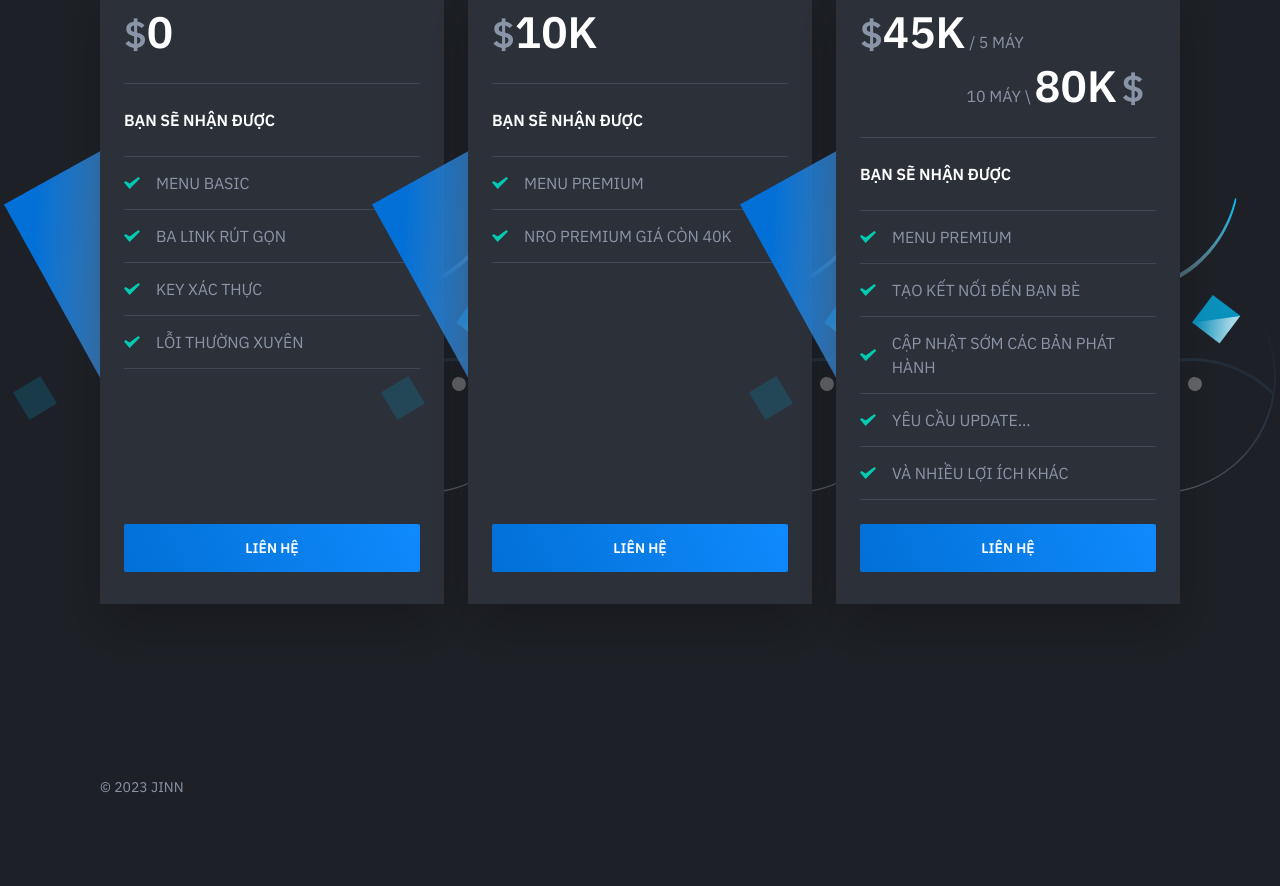
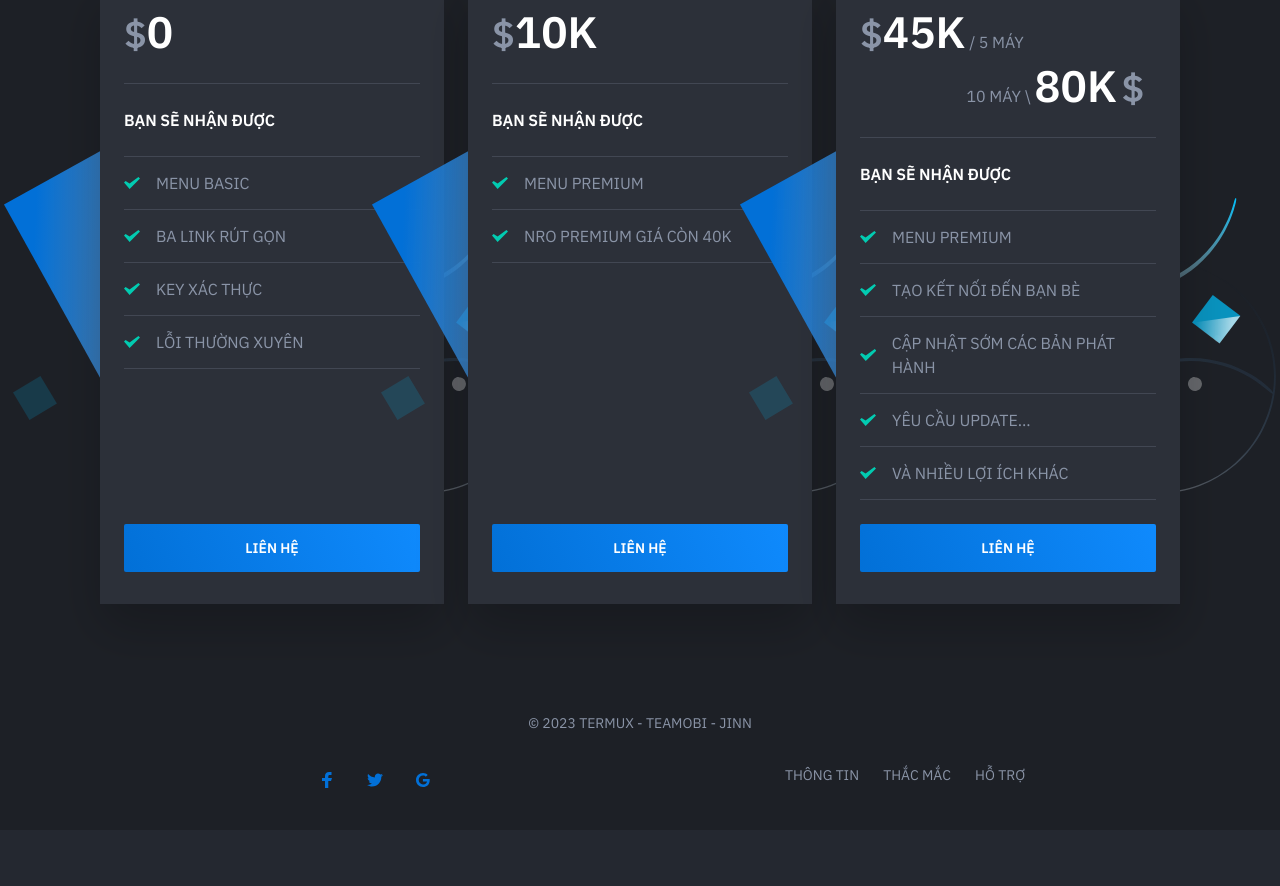
Before and after one commit to truong10css/TRUONGG-PAGE, a plain HTML site: page index.html in a window 1280 px wide. Shown: the part 1913-2799 px from the top of the page. After the commit the page ends 2743 px from the top, so only its background shows below. Drawn offline with nearby package versions, Linux system fonts and the light colour scheme.

Commit message:
Update index.html

```diff
--- a/index.html
+++ b/index.html
@@ -228,16 +228,62 @@
 
         <footer class="site-footer">
             <div class="container">
-                <div class="site-footer-inner">
-                    <div class="brand footer-brand">
+    <div class="footer-copyright" style="
+    justify-content: center;
+    padding-bottom: 20px;
+">© 2023 TERMUX - TEAMOBI - JINN</div>
+                <div class="site-footer-inner" style="
+    padding: 10px;
+">
 
-                    <div class="footer-copyright">© 2023 JINN</div>
-                </div>
-            </div>
-        </div></footer>
+
+                    <ul class="footer-social-links list-reset" style="
+    justify-content: center;
+">
+                        <li>
+                            <a href="#">
+                                <span class="screen-reader-text">Facebook</span>
+                                <svg width="16" height="16" xmlns="http://www.w3.org/2000/svg">
+                                    <path d="M6.023 16L6 9H3V6h3V4c0-2.7 1.672-4 4.08-4 1.153 0 2.144.086 2.433.124v2.821h-1.67c-1.31 0-1.563.623-1.563 1.536V6H13l-1 3H9.28v7H6.023z" fill="#0270D7"></path>
+                                </svg>
+                            </a>
+                        </li>
+                        <li>
+                            <a href="#">
+                                <span class="screen-reader-text">Twitter</span>
+                                <svg width="16" height="16" xmlns="http://www.w3.org/2000/svg">
+                                    <path d="M16 3c-.6.3-1.2.4-1.9.5.7-.4 1.2-1 1.4-1.8-.6.4-1.3.6-2.1.8-.6-.6-1.5-1-2.4-1-1.7 0-3.2 1.5-3.2 3.3 0 .3 0 .5.1.7-2.7-.1-5.2-1.4-6.8-3.4-.3.5-.4 1-.4 1.7 0 1.1.6 2.1 1.5 2.7-.5 0-1-.2-1.5-.4C.7 7.7 1.8 9 3.3 9.3c-.3.1-.6.1-.9.1-.2 0-.4 0-.6-.1.4 1.3 1.6 2.3 3.1 2.3-1.1.9-2.5 1.4-4.1 1.4H0c1.5.9 3.2 1.5 5 1.5 6 0 9.3-5 9.3-9.3v-.4C15 4.3 15.6 3.7 16 3z" fill="#0270D7"></path>
+                                </svg>
+                            </a>
+                        </li>
+                        <li>
+                            <a href="#">
+                                <span class="screen-reader-text">Google</span>
+                                <svg width="16" height="16" xmlns="http://www.w3.org/2000/svg">
+                                    <path d="M7.9 7v2.4H12c-.2 1-1.2 3-4 3-2.4 0-4.3-2-4.3-4.4 0-2.4 2-4.4 4.3-4.4 1.4 0 2.3.6 2.8 1.1l1.9-1.8C11.5 1.7 9.9 1 8 1 4.1 1 1 4.1 1 8s3.1 7 7 7c4 0 6.7-2.8 6.7-6.8 0-.5 0-.8-.1-1.2H7.9z" fill="#0270D7"></path>
+                                </svg>
+                            </a>
+                        </li>
+                    </ul>
+                    <ul class="footer-links list-reset" style="
+    justify-content: center;
+">
+
+                        <li>
+                            <a href="#">THÔNG TIN</a>
+                        </li>
+                        <li>
+                            <a href="#">THẮC MẮC</a>
+                        </li>
+                        <li>
+                            <a href="#">HỖ TRỢ</a>
+                        </li>
+                    </ul>
+            </div></div></footer>
     </div>
 
     <script src="dist/js/main.min.js"></script>
 
 
+
 </body></html>
```
